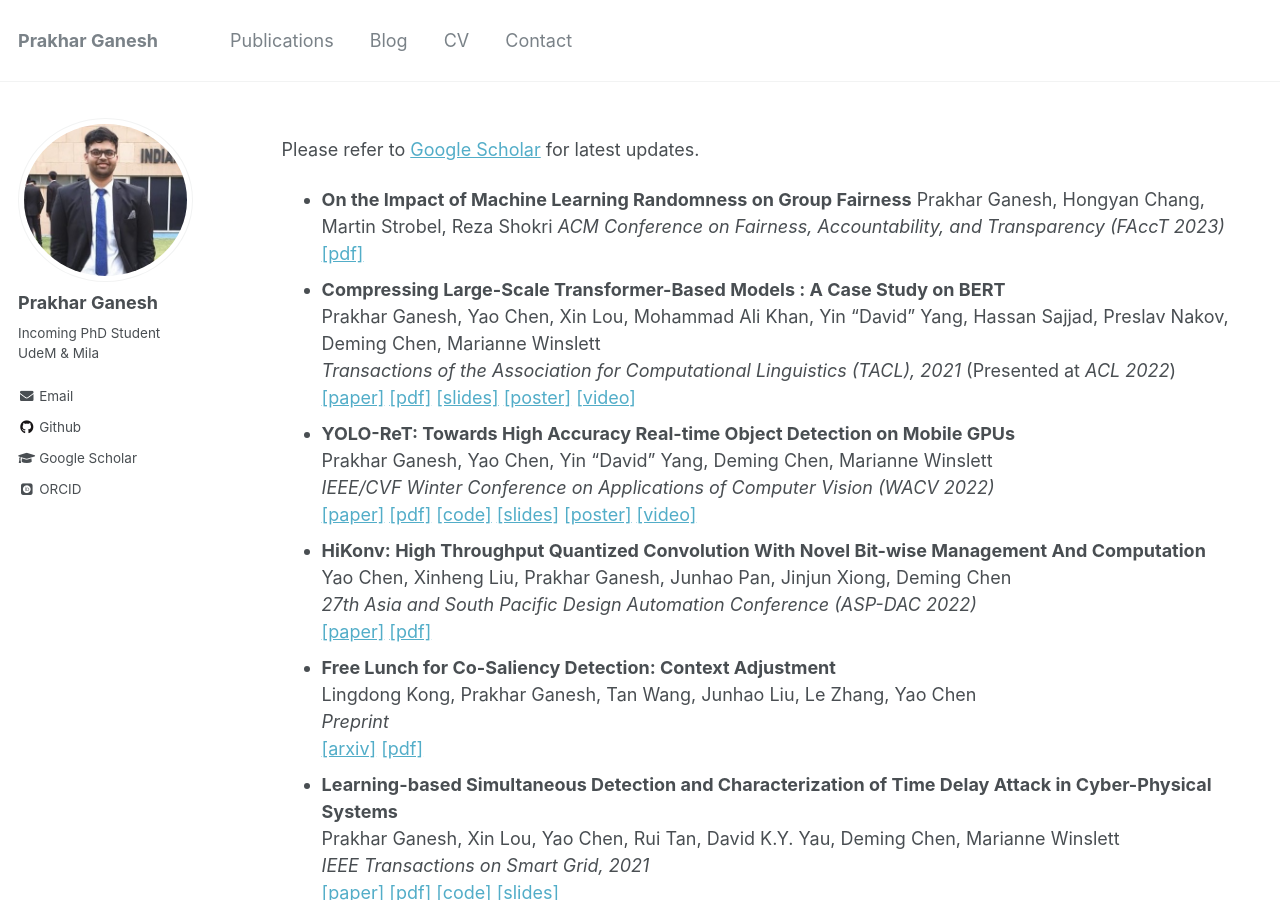
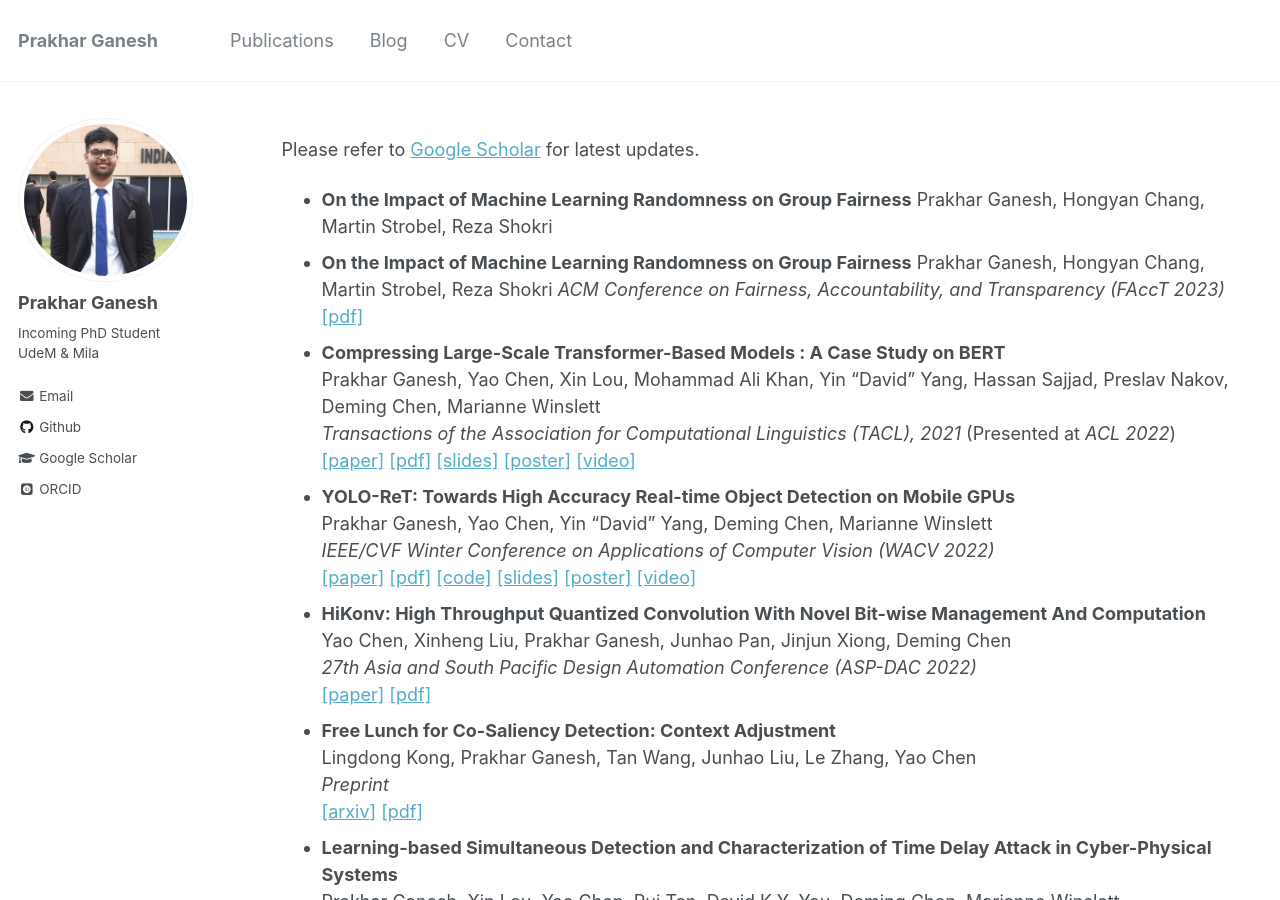
Before and after one commit to prakharg24/prakharg24.github.io, a Jekyll site: the page built from _pages/publications.md, in a window 1280 px wide and 900 px high. Built offline with Jekyll 4.4.1, drawn with Linux system fonts in a browser that asks for light colours; some web fonts are replaced.

Commit message:
fairness variance camera ready

```diff
--- a/_pages/publications.md
+++ b/_pages/publications.md
@@ -7,7 +7,8 @@ author_profile: true
 
 Please refer to [Google Scholar](https://scholar.google.co.in/citations?user=Xd5QJoEAAAAJ&hl=en&oi=ao){:target="_blank"} for latest updates.
 
-
+* **On the Impact of Machine Learning Randomness on Group Fairness**
+Prakhar Ganesh, Hongyan Chang, Martin Strobel, Reza Shokri
 * **On the Impact of Machine Learning Randomness on Group Fairness**
 Prakhar Ganesh, Hongyan Chang, Martin Strobel, Reza Shokri
 _ACM Conference on Fairness, Accountability, and Transparency (FAccT 2023)_
```
